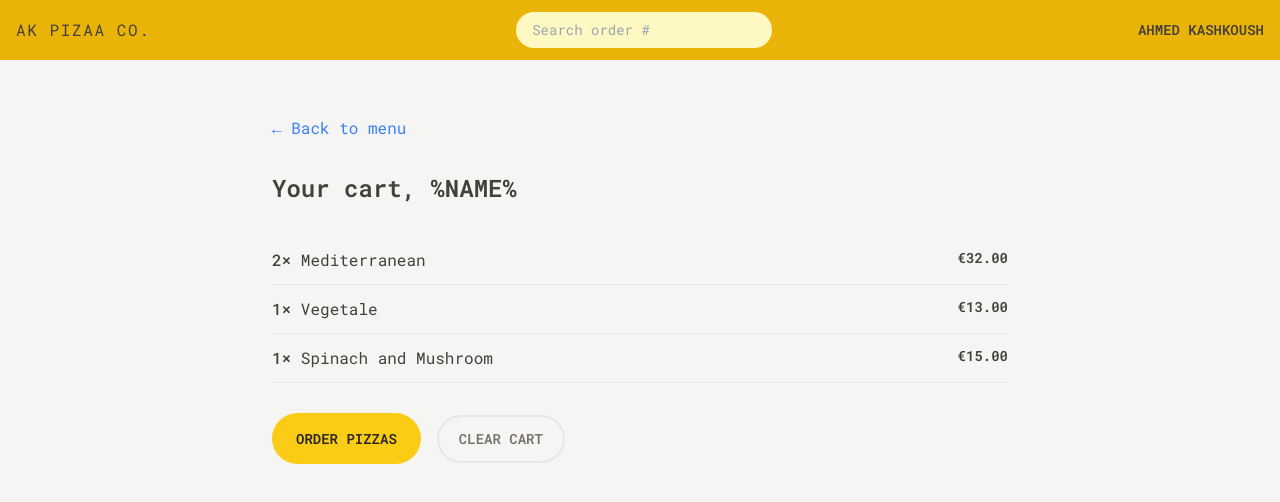
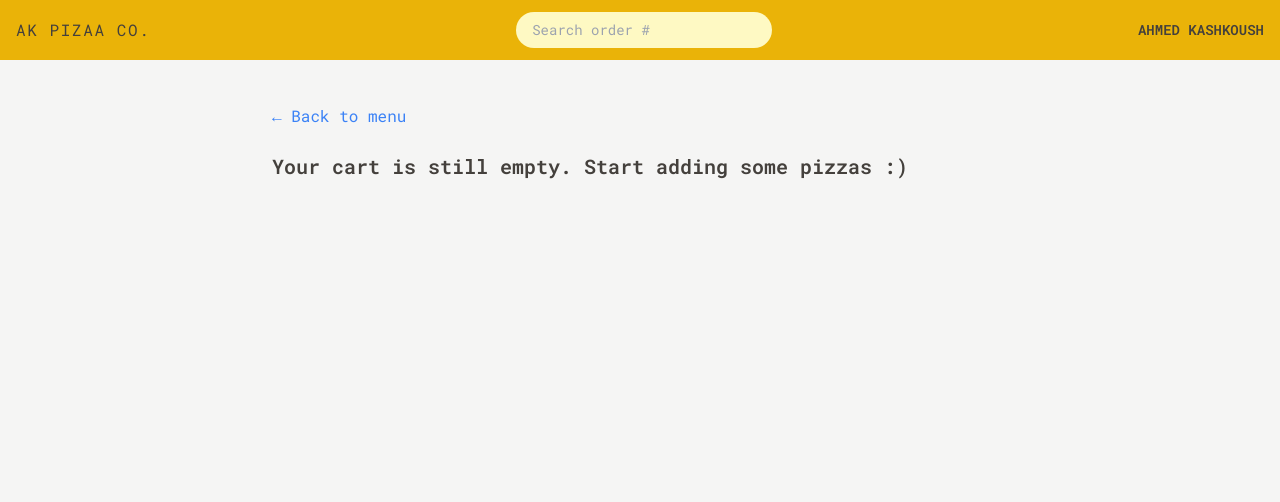
Before and after one commit to ahmad-kashkoush/pizza-delivery, a React (Vite) app: page /cart in a window 1280 px wide. Shown: the top 502 px of the page. Built offline with nearby package versions, Linux system fonts and the light colour scheme.

Commit message:
feat: finish cart

```diff
--- a/src/features/cart/Cart.jsx
+++ b/src/features/cart/Cart.jsx
@@ -1,40 +1,24 @@
 import CartItem from '@/features/cart/CartItem';
+import EmptyCart from '@/features/cart/EmptyCart';
+import { clearCart, getCart } from '@/features/cart/cartSlice';
+import { getUsername } from '@/features/user/userSlice';
 import Button from '@/ui/Button';
 import LinkButton from '@/ui/LinkButton';
+import { useDispatch, useSelector } from 'react-redux';
 
-const fakeCart = [
-  {
-    pizzaId: 12,
-    name: 'Mediterranean',
-    quantity: 2,
-    unitPrice: 16,
-    totalPrice: 32,
-  },
-  {
-    pizzaId: 6,
-    name: 'Vegetale',
-    quantity: 1,
-    unitPrice: 13,
-    totalPrice: 13,
-  },
-  {
-    pizzaId: 11,
-    name: 'Spinach and Mushroom',
-    quantity: 1,
-    unitPrice: 15,
-    totalPrice: 15,
-  },
-];
 
 function Cart() {
-  const cart = fakeCart;
+  const username = useSelector(getUsername);
+  const cart = useSelector(getCart);
+  const dispatch = useDispatch();
+  if (!cart.length) return <EmptyCart />;
 
   return (
     <div className="px-4 py-6">
       <LinkButton to="/menu">&larr; Back to menu</LinkButton>
 
       <h2 className="h-common-style mt-8 text-left text-xl md:text-2xl">
-        Your cart, %NAME%
+        Your cart, {username}
       </h2>
       <ul className="mt-8">
         {cart.map((item) => (
@@ -45,9 +29,11 @@ function Cart() {
         <Button type="primary" to="/order/new">
           Order pizzas
         </Button>
-        <Button type='secondary'>
-          Clear cart
-        </Button>
+        {cart.length > 0 && (
+          <Button onClick={() => dispatch(clearCart())} type="secondary">
+            Clear cart
+          </Button>
+        )}
       </div>
     </div>
   );
--- a/src/features/cart/CartItem.jsx
+++ b/src/features/cart/CartItem.jsx
@@ -1,16 +1,22 @@
+import DeleteItem from '@/features/cart/DeleteItem';
+import UpdateQuantityItem from '@/features/cart/UpdateQuantityItem';
 import { formatCurrency } from '@/utils/helpers';
+import { useDispatch } from 'react-redux';
 
 function CartItem({ item }) {
   const { pizzaId, name, quantity, totalPrice } = item;
 
+  const dispatch = useDispatch();
   return (
     <li className="border-b-[1px]">
-      <div className="flex justify-between py-3">
-        <p>
+      <div className="flex items-center justify-between gap-4 py-3">
+        <p className="flex-1">
           <span className="font-medium text-stone-700">{quantity}&times;</span>{' '}
           {name}
         </p>
         <p className="text-sm font-semibold">{formatCurrency(totalPrice)}</p>
+        <UpdateQuantityItem pizzaId={pizzaId} />
+        <DeleteItem pizzaId={pizzaId} />
       </div>
     </li>
   );
--- a/src/features/cart/EmptyCart.jsx
+++ b/src/features/cart/EmptyCart.jsx
@@ -1,11 +1,12 @@
+import LinkButton from '@/ui/LinkButton';
 import { Link } from 'react-router-dom';
 
 function EmptyCart() {
   return (
-    <div>
-      <Link to="/menu">&larr; Back to menu</Link>
+    <div className='px-4 py-3'>
+      <LinkButton to="/menu">&larr; Back to menu</LinkButton>
 
-      <p>Your cart is still empty. Start adding some pizzas :)</p>
+      <p className=' text-xl font-semibold mt-6'>Your cart is still empty. Start adding some pizzas :)</p>
     </div>
   );
 }
```
